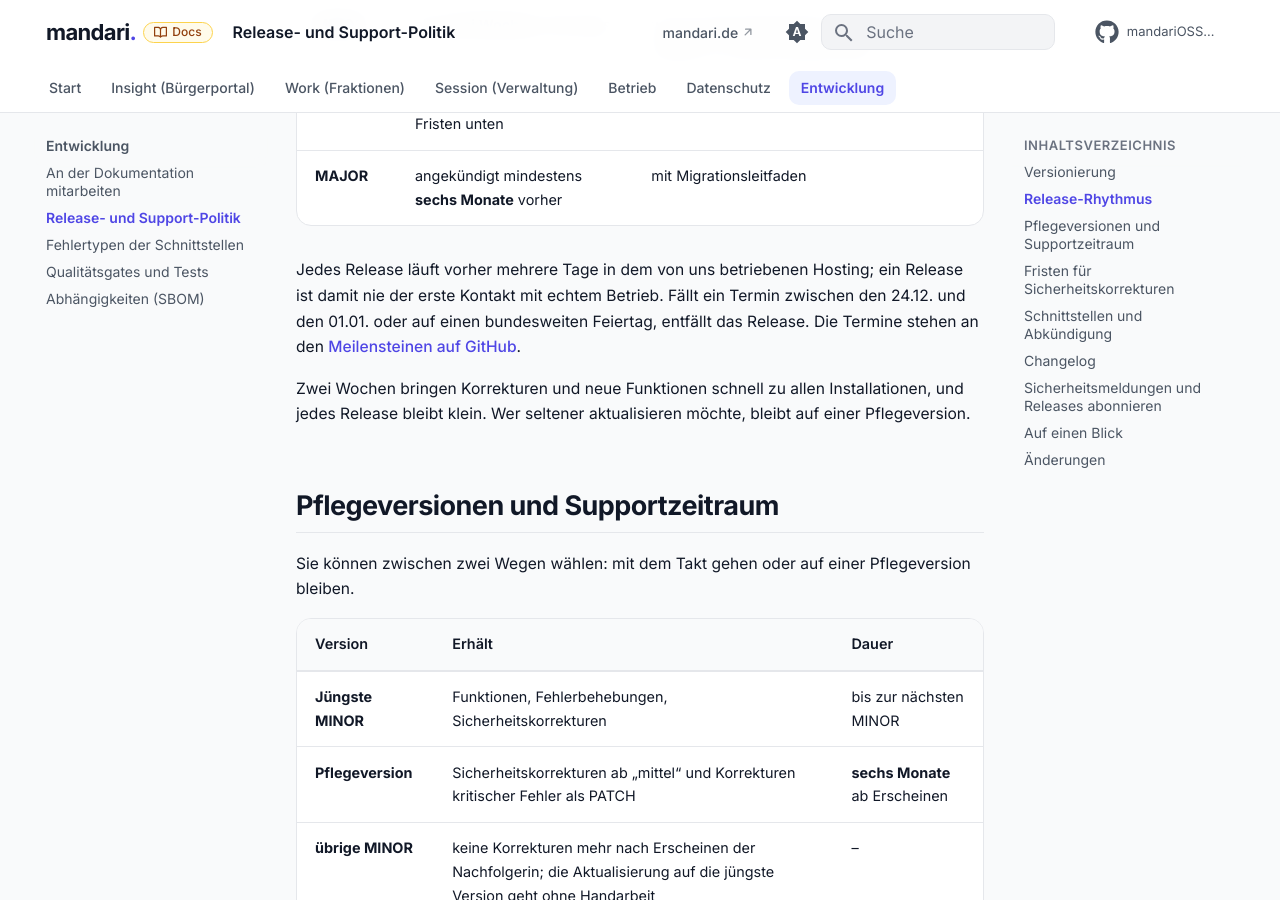
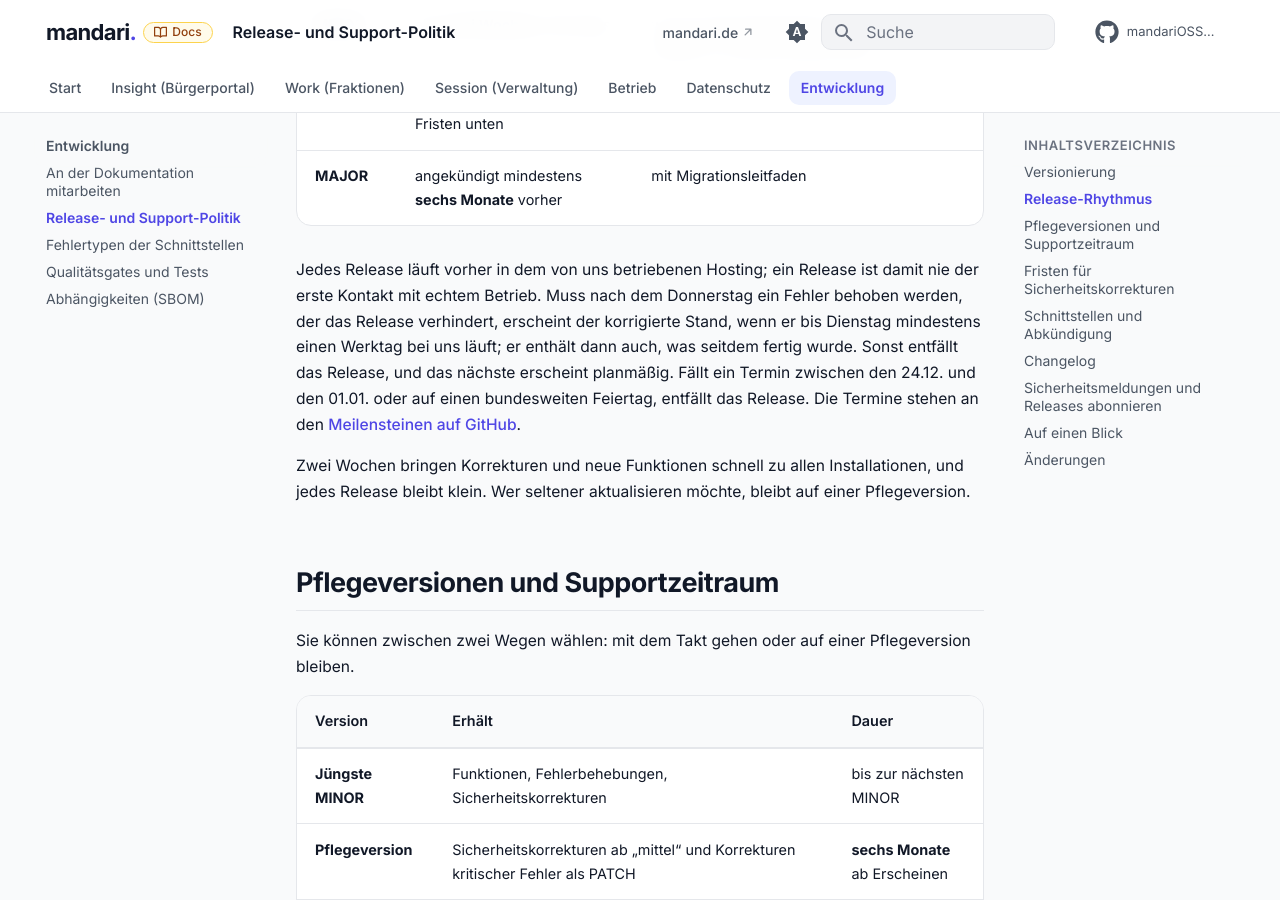
Before and after one commit to mandariOSS/docs, an MkDocs documentation site: the page built from docs/entwicklung/release-politik.md, in a window 1280 px wide and 900 px high, scrolled down 1490 px. Built offline with MkDocs 1.6.1 and Material for MkDocs 9.7.7, drawn with Linux system fonts in a browser that asks for light colours; comment, search, counter and statistics services are not loaded.

Commit message:
Release-Politik: Ausnahme für den korrigierten Stand wie in RELEASE_POLITIK.md (mandari#1353)

```diff
--- a/docs/entwicklung/release-politik.md
+++ b/docs/entwicklung/release-politik.md
@@ -32,7 +32,7 @@ Die Container-Images tragen die Version als Tag, zum Beispiel `v0.16.0`. Dazu gi
 | **PATCH** | bei Bedarf, innerhalb der Fristen unten | nur Korrekturen, keine neuen Funktionen |
 | **MAJOR** | angekündigt mindestens **sechs Monate** vorher | mit Migrationsleitfaden |
 
-Jedes Release läuft vorher mehrere Tage in dem von uns betriebenen Hosting; ein Release ist damit nie der erste Kontakt mit echtem Betrieb. Fällt ein Termin zwischen den 24.12. und den 01.01. oder auf einen bundesweiten Feiertag, entfällt das Release. Die Termine stehen an den [Meilensteinen auf GitHub](https://github.com/mandariOSS/mandari/milestones).
+Jedes Release läuft vorher in dem von uns betriebenen Hosting; ein Release ist damit nie der erste Kontakt mit echtem Betrieb. Muss nach dem Donnerstag ein Fehler behoben werden, der das Release verhindert, erscheint der korrigierte Stand, wenn er bis Dienstag mindestens einen Werktag bei uns läuft; er enthält dann auch, was seitdem fertig wurde. Sonst entfällt das Release, und das nächste erscheint planmäßig. Fällt ein Termin zwischen den 24.12. und den 01.01. oder auf einen bundesweiten Feiertag, entfällt das Release. Die Termine stehen an den [Meilensteinen auf GitHub](https://github.com/mandariOSS/mandari/milestones).
 
 Zwei Wochen bringen Korrekturen und neue Funktionen schnell zu allen Installationen, und jedes Release bleibt klein. Wer seltener aktualisieren möchte, bleibt auf einer Pflegeversion.
 
```
